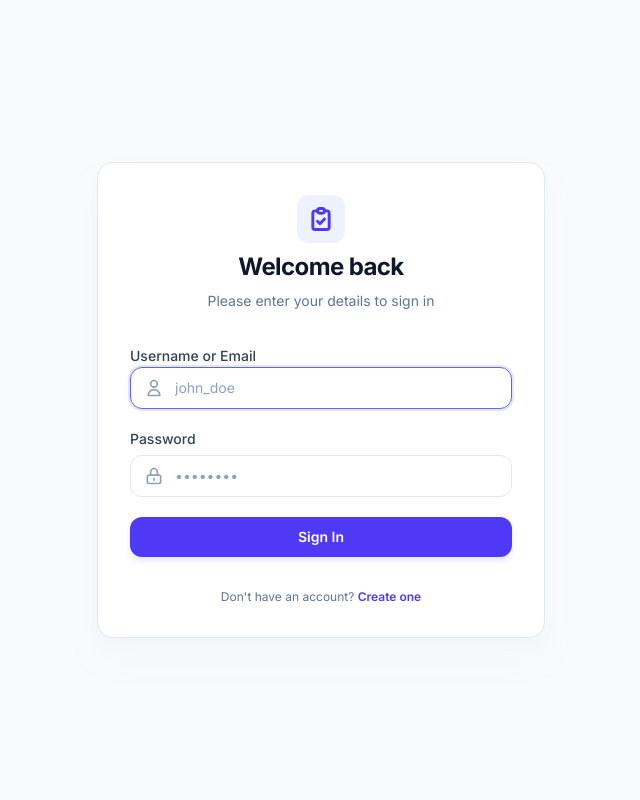
After one commit to Reverad/DevForge, a Django app: page /accounts/login/ in a window 1280 px wide. The commit adds this page. Shown: the whole page, without its empty margins (319-959 px from the left). Run offline with Django 5.2, Linux system fonts and the light colour scheme.

Commit message:
add login & logout

```diff
--- a/core/views.py
+++ b/core/views.py
@@ -2,5 +2,5 @@ from django.contrib.auth.mixins import LoginRequiredMixin
 from django.views.generic import TemplateView
 
 
-class IndexView(TemplateView):
+class IndexView(LoginRequiredMixin, TemplateView):
     template_name = "core/index.html"
--- a/devforge/settings.py
+++ b/devforge/settings.py
@@ -100,3 +100,5 @@ STATIC_URL = "/static/"
 STATICFILES_DIRS = [BASE_DIR / "static"]
 
 AUTH_USER_MODEL = "users.User"
+
+LOGIN_REDIRECT_URL = "/"
--- a/devforge/urls.py
+++ b/devforge/urls.py
@@ -24,4 +24,5 @@ urlpatterns = [
     # path("team/", include("teams.urls", namespace="teams")),
     # path("project/", include("projects.urls", namespace="projects")),
     # path("task/", include("tasks.urls", namespace="tasks")),
+    path("accounts/", include("django.contrib.auth.urls")),
 ]
--- a/templates/core/index.html
+++ b/templates/core/index.html
@@ -1 +1,4 @@
 {% extends "base.html" %}
+{% block header %}
+  <h1 class="text-2xl font-bold text-slate-800 tracking-tight">Dashboard</h1>
+{% endblock %}
--- /dev/null
+++ b/templates/registration/login.html
@@ -0,0 +1,85 @@
+{% load static %}
+<!DOCTYPE html>
+<html lang="en" class="h-full bg-slate-50">
+<head>
+  <meta charset="UTF-8">
+  <meta name="viewport" content="width=device-width, initial-scale=1.0">
+  <title>Sign In — DevForge</title>
+  <script src="https://cdn.jsdelivr.net/npm/@tailwindcss/browser@4"></script>
+  <link rel="preconnect" href="https://fonts.googleapis.com">
+  <link rel="preconnect" href="https://fonts.gstatic.com" crossorigin>
+  <link href="https://fonts.googleapis.com/css2?family=Inter:wght@300;400;500;600;700&display=swap" rel="stylesheet">
+  <link rel="stylesheet" href="{% static 'css/app.css' %}">
+</head>
+<body class="h-full flex items-center justify-center p-6">
+
+<div class="w-full max-w-md space-y-8 bg-white p-8 rounded-2xl border border-slate-200 shadow-xl shadow-slate-100/50">
+
+  <div class="text-center space-y-2">
+    <div class="inline-flex items-center justify-center w-12 h-12 rounded-xl bg-indigo-50 text-indigo-600 mb-2">
+      <svg class="w-7 h-7" fill="none" stroke="currentColor" viewBox="0 0 24 24">
+        <path stroke-linecap="round" stroke-linejoin="round" stroke-width="2.5"
+              d="M9 5H7a2 2 0 00-2 2v12a2 2 0 002 2h10a2 2 0 002-2V7a2 2 0 00-2-2h-2M9 5a2 2 0 002 2h2a2 2 0 002-2M9 5a2 2 0 012-2h2a2 2 0 012 2m-6 9l2 2 4-4"></path>
+      </svg>
+    </div>
+    <h2 class="text-2xl font-bold tracking-tight text-slate-900">Welcome back</h2>
+    <p class="text-sm text-slate-500">Please enter your details to sign in</p>
+  </div>
+
+  {% if form.errors %}
+    <div class="p-4 bg-rose-50 border border-rose-200 rounded-xl text-sm text-rose-800 space-y-1">
+      <p class="font-semibold">Please correct the following errors:</p>
+      <ul class="list-disc pl-5 space-y-0.5 text-xs text-rose-700">
+        {% for field, errors in form.errors.items %}
+          {% for error in errors %}
+            <li>{{ error }}</li>
+          {% endfor %}
+        {% endfor %}
+      </ul>
+    </div>
+  {% endif %}
+
+  <form method="post" class="space-y-5" action="{% url 'login' %}">
+    {% csrf_token %}
+    <div class="space-y-1.5">
+      <label for="id_username" class="text-sm font-medium text-slate-700">Username or Email</label>
+      <div class="relative">
+                    <span class="absolute inset-y-0 left-0 flex items-center pl-3.5 text-slate-400 pointer-events-none">
+                        <svg class="w-5 h-5" fill="none" stroke="currentColor" viewBox="0 0 24 24"><path
+                            stroke-linecap="round" stroke-linejoin="round" stroke-width="2"
+                            d="M16 7a4 4 0 11-8 0 4 4 0 018 0zM12 14a7 7 0 00-7 7h14a7 7 0 00-7-7z"></path></svg>
+                    </span>
+        <input type="text" name="username" id="id_username" required autofocus
+               class="w-full pl-11 pr-4 py-2.5 border border-slate-200 rounded-xl text-sm text-slate-900 placeholder-slate-400 focus:outline-hidden focus:border-indigo-500 focus:ring-2 focus:ring-indigo-100 transition-all"
+               placeholder="john_doe">
+      </div>
+    </div>
+
+    <div class="space-y-1.5">
+      <div class="flex items-center justify-between">
+        <label for="id_password" class="text-sm font-medium text-slate-700">Password</label>
+      </div>
+      <div class="relative">
+                    <span class="absolute inset-y-0 left-0 flex items-center pl-3.5 text-slate-400 pointer-events-none">
+                        <svg class="w-5 h-5" fill="none" stroke="currentColor" viewBox="0 0 24 24"><path
+                            stroke-linecap="round" stroke-linejoin="round" stroke-width="2"
+                            d="M12 15v2m-6 4h12a2 2 0 002-2v-6a2 2 0 00-2-2H6a2 2 0 00-2 2v6a2 2 0 002 2zm10-10V7a4 4 0 00-8 0v4h8z"></path></svg>
+                    </span>
+        <input type="password" name="password" id="id_password" required
+               class="w-full pl-11 pr-4 py-2.5 border border-slate-200 rounded-xl text-sm text-slate-900 placeholder-slate-400 focus:outline-hidden focus:border-indigo-500 focus:ring-2 focus:ring-indigo-100 transition-all"
+               placeholder="••••••••">
+      </div>
+    </div>
+    <button type="submit"
+            class="w-full py-2.5 px-4 bg-indigo-600 text-white text-sm font-semibold rounded-xl hover:bg-indigo-700 shadow-md shadow-indigo-100 hover:shadow-lg transition-all cursor-pointer">
+      Sign In
+    </button>
+  </form>
+
+  <p class="text-center text-xs text-slate-500">
+    Don't have an account?
+    <a href="#" class="font-semibold text-indigo-600 hover:text-indigo-500 transition-colors">Create one</a>
+  </p>
+</div>
+</body>
+</html>
```
Also changed, not shown: templates/includes/sidebar.html (+10 -6 lines), templates/registration/logged_out.html (added, +41 -0 lines), db.sqlite3.
